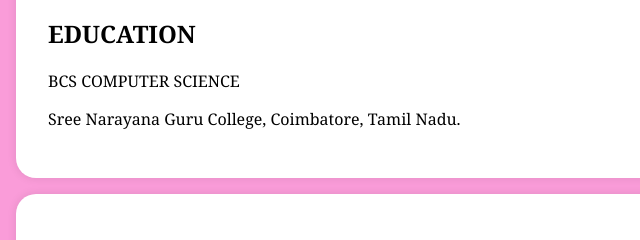
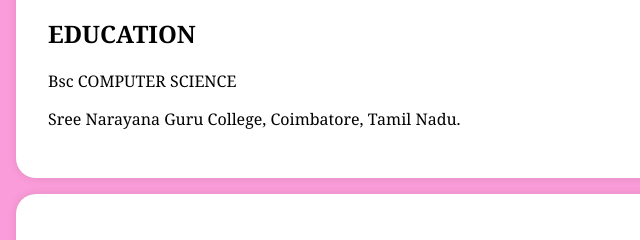
Before and after one commit to swarag29/digital-portfolio, a plain HTML site: page index.html in a window 1280 px wide. Shown: the part 490-730 px from the top of the page, 0-640 px from the left. Drawn offline with Linux system fonts and the light colour scheme.

Commit message:
Update index.html

```diff
--- a/index.html
+++ b/index.html
@@ -99,7 +99,7 @@
     <section id="education">
         <div class="section-content">
             <h2>EDUCATION</h2>
-            <p>BCS COMPUTER SCIENCE</p>
+            <p>Bsc COMPUTER SCIENCE</p>
             <p>Sree Narayana Guru College, Coimbatore, Tamil Nadu.</p>
         </div>
     </section>
```
